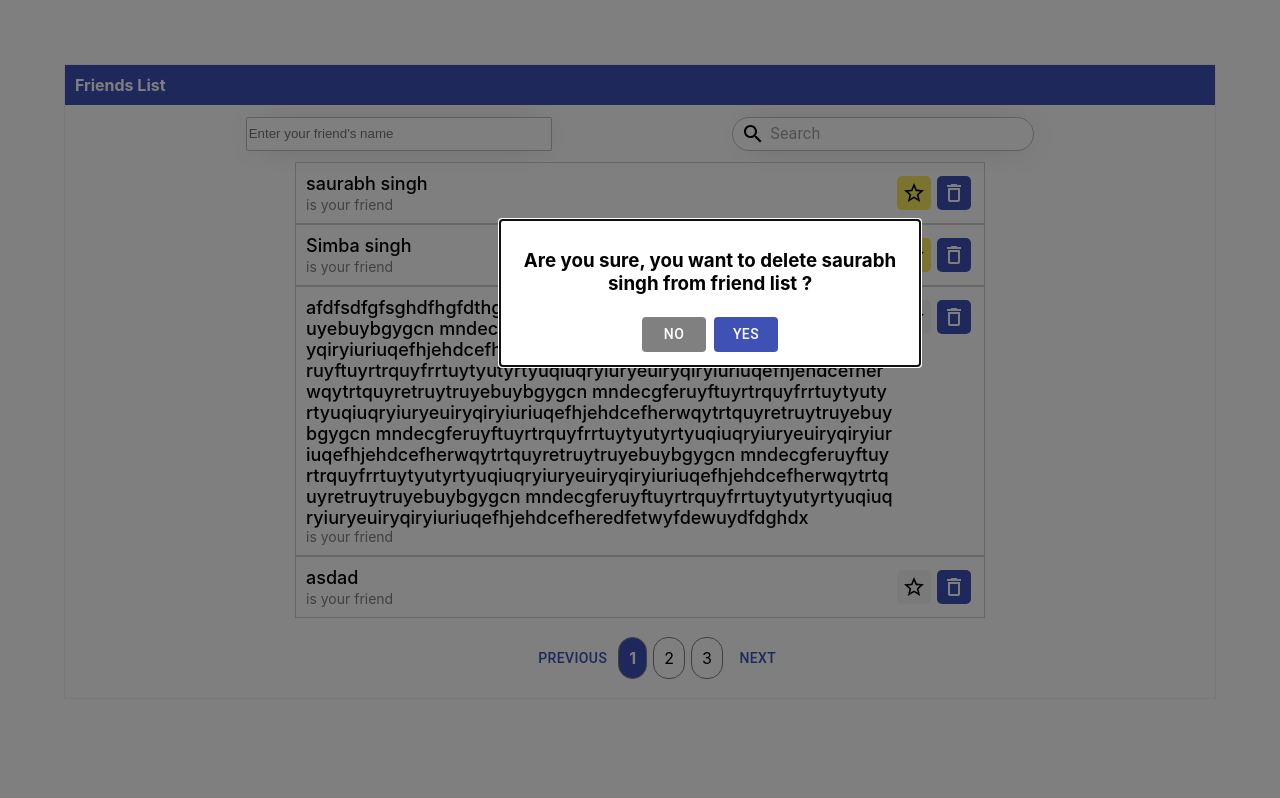
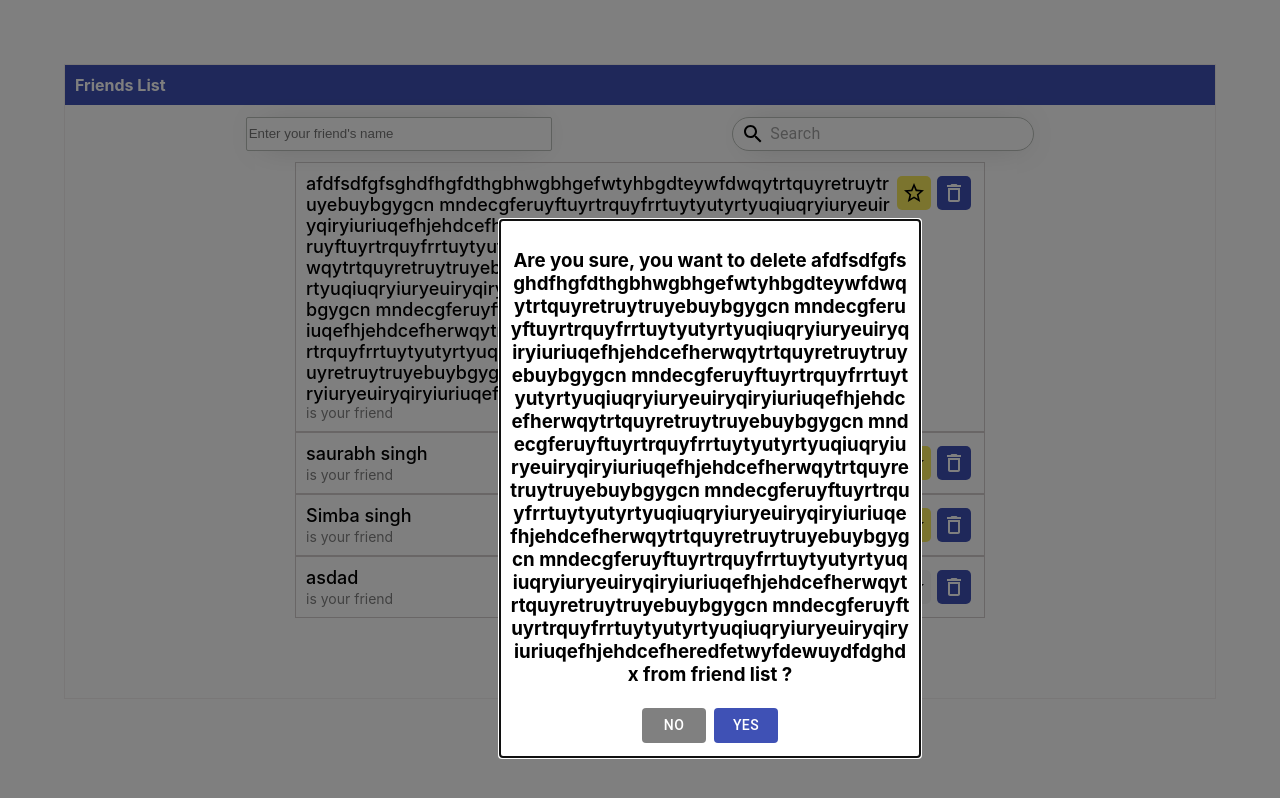
Before and after one commit to jyotsana-khaparde/friendList-frontend, a React (Create React App) app: page / in a window 1280 px wide. Both pictures are taken after a click on the icon 954 px from the left and 193 px from the top of the page. Built offline with nearby package versions, Linux system fonts and the light colour scheme; data requests are answered from the project's data file.

Commit message:
updated modal css

```diff
--- a/db.json
+++ b/db.json
@@ -53,7 +53,7 @@
     {
       "id": "88f229db-b733-4d9d-8eac-50e4cd5dc2e2",
       "name": "afdfsdfgfsghdfhgfdthgbhwgbhgefwtyhbgdteywfdwqytrtquyretruytruyebuybgygcn mndecgferuyftuyrtrquyfrrtuytyutyrtyuqiuqryiuryeuiryqiryiuriuqefhjehdcefherwqytrtquyretruytruyebuybgygcn mndecgferuyftuyrtrquyfrrtuytyutyrtyuqiuqryiuryeuiryqiryiuriuqefhjehdcefherwqytrtquyretruytruyebuybgygcn mndecgferuyftuyrtrquyfrrtuytyutyrtyuqiuqryiuryeuiryqiryiuriuqefhjehdcefherwqytrtquyretruytruyebuybgygcn mndecgferuyftuyrtrquyfrrtuytyutyrtyuqiuqryiuryeuiryqiryiuriuqefhjehdcefherwqytrtquyretruytruyebuybgygcn mndecgferuyftuyrtrquyfrrtuytyutyrtyuqiuqryiuryeuiryqiryiuriuqefhjehdcefherwqytrtquyretruytruyebuybgygcn mndecgferuyftuyrtrquyfrrtuytyutyrtyuqiuqryiuryeuiryqiryiuriuqefhjehdcefheredfetwyfdewuydfdghdx",
-      "isFavorite": false
+      "isFavorite": true
     }
   ]
 }
--- a/src/components/deleteModal.js
+++ b/src/components/deleteModal.js
@@ -9,7 +9,7 @@ function DeleteModal(props) {
 
     const body = (
         <div className={classes.modalContainer}>
-            <h3>{`Are you sure, you want to delete ${friendName} from friend list ?`}</h3>
+            <h3 className={classes.modalMessage}>{`Are you sure, you want to delete ${friendName} from friend list ?`}</h3>
             <Button className={classes.noButton} onClick={props.handleClose}>
                 No
             </Button>
--- a/src/components/styles.js
+++ b/src/components/styles.js
@@ -124,6 +124,9 @@ const styles = () => ({
     },
     iconContainer: {
         display: 'flex',
+    },
+    modalMessage: {
+        wordBreak: 'break-all'
     }
 })
 
```
Also changed, not shown: 1 other file (tests, documents, lock files or other folders).
